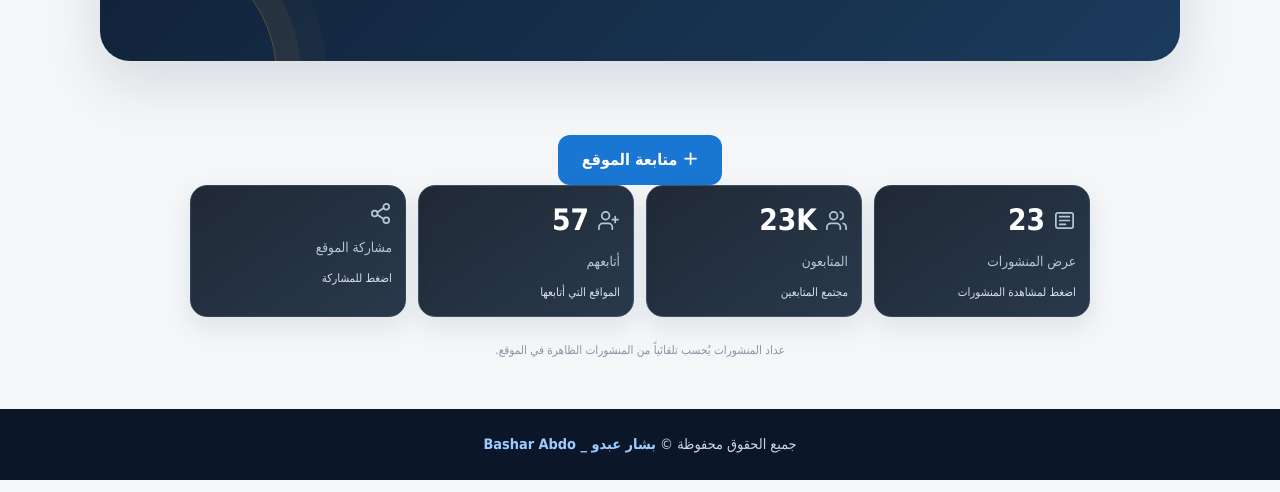
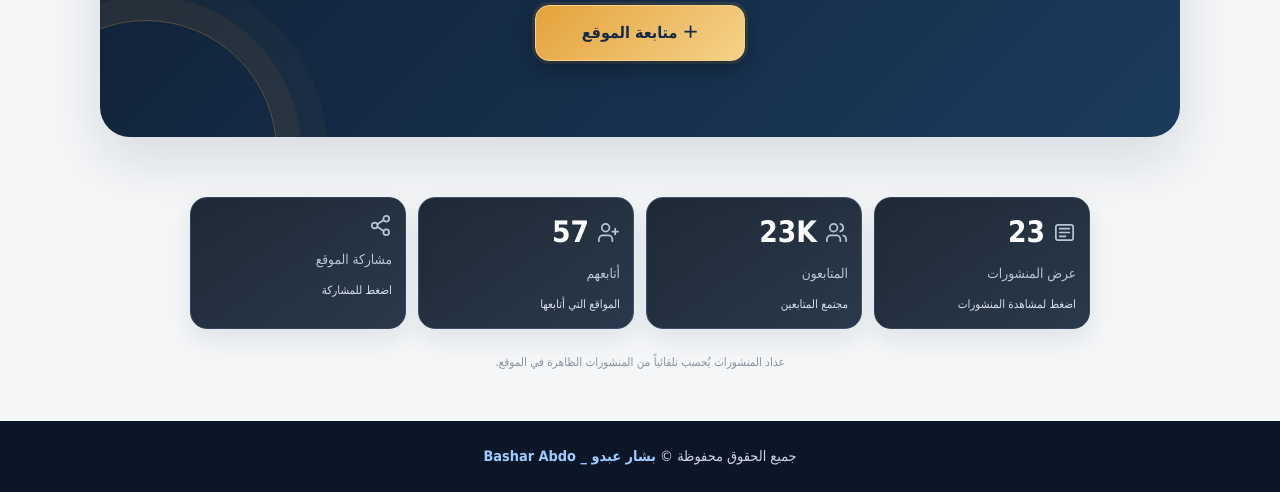
Before and after one commit to bsharabdo00-cmd/AbdoJobs, a plain HTML site: page index.html in a window 1280 px wide. Shown: the part 631-1123 px from the top of the page. Drawn offline with Linux system fonts and the light colour scheme.

Commit message:
Feature follow site button in hero area

```diff
--- a/index.html
+++ b/index.html
@@ -67,6 +67,9 @@ footer{background:#0b1728;color:#cbd5e1;text-align:center;padding:22px 10px;font
 .profile-stat strong{display:block;color:#fff;font-size:clamp(1.35rem,3vw,1.85rem);line-height:1.3;font-weight:900}
 .profile-stat span{display:block;color:#b8c5d6;font-size:.85rem}
 .follow-site{display:block;margin:14px auto 0;border:0;border-radius:12px;padding:10px 24px;background:var(--blue);color:#fff;font:inherit;font-weight:800;cursor:pointer}
+.hero-follow{margin:20px auto 0;padding:12px 30px;min-width:210px;border:1px solid #f5d28a;border-radius:14px;background:linear-gradient(135deg,#e5a33b,#f5d28a);color:#172b46;font-size:1rem;font-weight:900;box-shadow:0 7px 22px #0005,0 0 0 3px #e5a33b22;transition:transform .18s ease,filter .18s ease}
+.hero-follow:hover{transform:translateY(-2px);filter:brightness(1.07)}
+.hero-follow:focus-visible{outline:3px solid #fff;outline-offset:3px}
 .share-stat{width:100%;font:inherit;cursor:pointer;text-align:right;transition:.2s}.share-stat:hover{border-color:#1976d2;background:linear-gradient(145deg,#26394e,#304b66);transform:translateY(-1px)}.share-stat svg{width:25px;height:25px}
 .follow-site.following{background:#eaf2fb;color:#155fae;border:1px solid #cfe0f2}
 .stats-note{margin:9px 0 0;text-align:center;color:#8a94a3;font-size:.73rem}
@@ -135,8 +138,9 @@ footer{background:#0b1728;color:#cbd5e1;text-align:center;padding:22px 10px;font
 <p>🔴 خذ أسوأ فكرة عني واذهب 🔴<br>⚪ اللهم صلِّ على محمد وآل محمد ⚪<br>⚫ حساباتي الرسمية والوحيدة ⚫</p>
 
 <div class="preview-social" aria-hidden="true"><span class="preview-social-icon"><img src="https://cdn.simpleicons.org/facebook/ffffff" alt=""></span><span class="preview-social-icon"><img src="https://cdn.simpleicons.org/instagram/ffffff" alt=""></span><span class="preview-social-icon"><img src="https://cdn.simpleicons.org/x/ffffff" alt=""></span><span class="preview-social-icon"><img src="https://cdn.simpleicons.org/telegram/ffffff" alt=""></span><span class="preview-social-icon"><img src="https://cdn.simpleicons.org/whatsapp/ffffff" alt=""></span><span class="preview-social-icon"><img src="https://cdn.simpleicons.org/gmail/ffffff" alt=""></span></div>
+<button class="follow-site hero-follow" id="follow-site" type="button" aria-pressed="false">＋ متابعة الموقع</button>
 </div></div></section>
-<section id="home-stats" data-view-panel="home-stats"><div class="wrap"><button class="follow-site" id="follow-site" type="button" aria-pressed="false">＋ متابعة الموقع</button><div class="profile-stats" aria-label="إحصائيات الحساب">
+<section id="home-stats" data-view-panel="home-stats"><div class="wrap"><div class="profile-stats" aria-label="إحصائيات الحساب">
   <button class="profile-stat posts-stat" id="posts-shortcut" type="button" aria-label="عرض المنشورات"><div class="profile-stat-top"><svg viewBox="0 0 24 24" aria-hidden="true"><path d="M5 4h14a2 2 0 0 1 2 2v12a2 2 0 0 1-2 2H5a2 2 0 0 1-2-2V6a2 2 0 0 1 2-2Z"/><path d="M7 8h10M7 12h10M7 16h6"/></svg><strong id="profile-post-count">23</strong></div><span>عرض المنشورات</span><small class="posts-shortcut-hint">اضغط لمشاهدة المنشورات</small></button>
   <button class="profile-stat privacy-stat" type="button" data-privacy="followers" aria-haspopup="dialog" aria-label="عرض توضيح خصوصية المتابعين"><div class="profile-stat-top"><svg viewBox="0 0 24 24" aria-hidden="true"><path d="M16 21v-2a4 4 0 0 0-4-4H6a4 4 0 0 0-4 4v2"/><circle cx="9" cy="7" r="4"/><path d="M22 21v-2a4 4 0 0 0-3-3.87M16 3.13a4 4 0 0 1 0 7.75"/></svg><strong>23K</strong></div><span>المتابعون</span><small class="posts-shortcut-hint">مجتمع المتابعين</small></button>
   <button class="profile-stat privacy-stat" type="button" data-privacy="following" aria-haspopup="dialog" aria-label="عرض توضيح خصوصية الحسابات التي أتابعها"><div class="profile-stat-top"><svg viewBox="0 0 24 24" aria-hidden="true"><path d="M16 21v-2a4 4 0 0 0-4-4H6a4 4 0 0 0-4 4v2"/><circle cx="9" cy="7" r="4"/><path d="M19 8v6M16 11h6"/></svg><strong>57</strong></div><span>أتابعهم</span><small class="posts-shortcut-hint">المواقع التي أتابعها</small></button>
```
